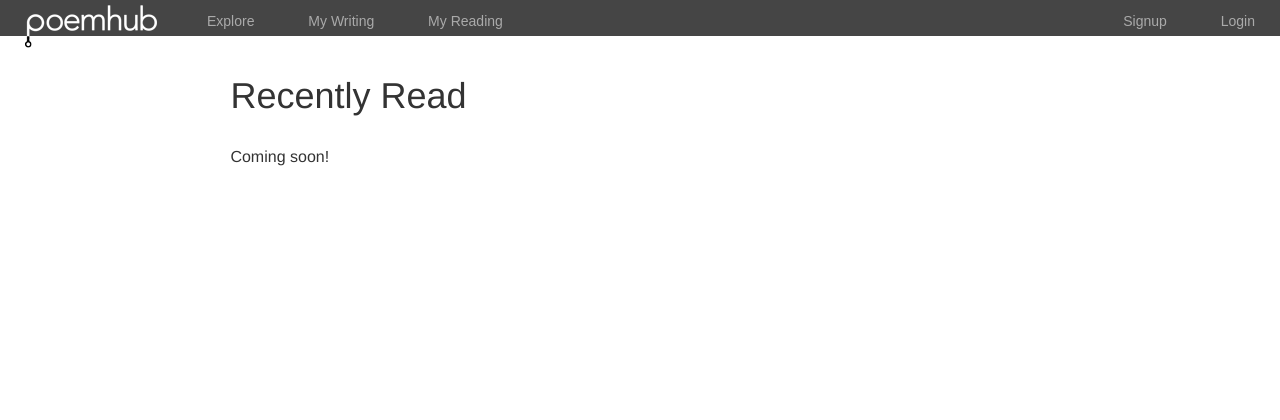
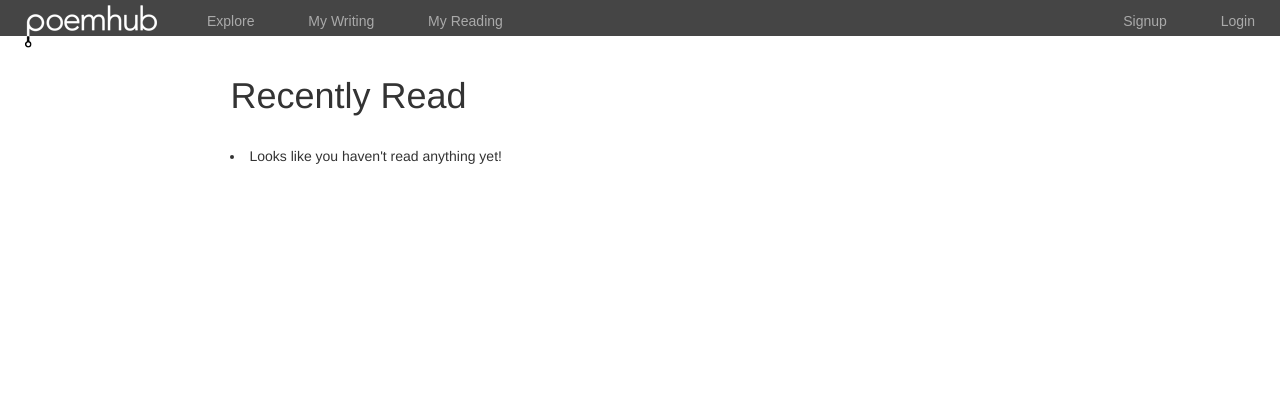
Before and after one commit to skoczen/poemhub, a Django app: template project/apps/poems/templates/poems/my_reading.html in a window 1280 px wide. Shown: the top 420 px of the page. Run offline with Django 3.2, Linux system fonts and the light colour scheme; the template is opened without the code that fills it, so the values that code supplies are empty; some libraries are stand-ins or nearby versions; some web fonts are replaced.

Commit message:
Recently read v1 working!

```diff
--- a/project/apps/poems/models.py
+++ b/project/apps/poems/models.py
@@ -162,6 +162,8 @@ class Read(BaseModel):
 
     reader = models.ForeignKey(Poet, blank=True, null=True)
 
+    # class Meta:
+    #     ordering = ("-read_at",)
 
 
 def create_user_profile(sender, instance, created, **kwargs):
--- a/project/apps/poems/templates/poems/my_reading.html
+++ b/project/apps/poems/templates/poems/my_reading.html
@@ -20,6 +20,19 @@
 <div class="page_content">
     <h1>Recently Read</h1>
 
-    <p>Coming soon!</p>
+    </ul>
+    {% for read in my_reads %}
+    {% ifchanged read.read_at.month %}
+    </ul>
+    <h4>{{read.read_at|date:"F o"}}</h4>
+    <ul>
+    {% endifchanged %}
+    {% ifchanged read.poem.pk %}
+    <li><a href="{% url "poems:poem" read.poem.author.slug read.poem.slug %}">{{read.poem.title|safe}}</a> by {{read.poem.author.name}}</li>
+    {% endifchanged %}
+    {% empty %}
+    <li>Looks like you haven't read anything yet!
+    {% endfor %}
+    </ul>
 </div>
 {% endblock %}
--- a/project/apps/poems/views.py
+++ b/project/apps/poems/views.py
@@ -2,6 +2,7 @@ from django.http import HttpResponseRedirect
 from django.contrib.auth.decorators import login_required
 from django.core.urlresolvers import reverse
 from django.http import Http404
+from django.db.models import Max, Min
 from django.views.decorators.csrf import csrf_exempt
 from annoying.decorators import render_to, ajax_request
 from poems.models import Fantastic, Poem, Poet, PoemRevision, Read
@@ -29,6 +30,8 @@ def explore(request):
 @render_to("poems/my_reading.html")
 @login_required
 def my_reading(request):
+    my_reads = Read.objects.filter(reader=request.user.get_profile()).select_related()
+    # .annotate(Min('read_at')).distinct("poem")
     return locals()
 
 
```
Also changed, not shown: project/apps/poems/manifesto.txt (+8 -1 lines), project/apps/poems/static/poems/js/poem.js (+6 -1 lines).
